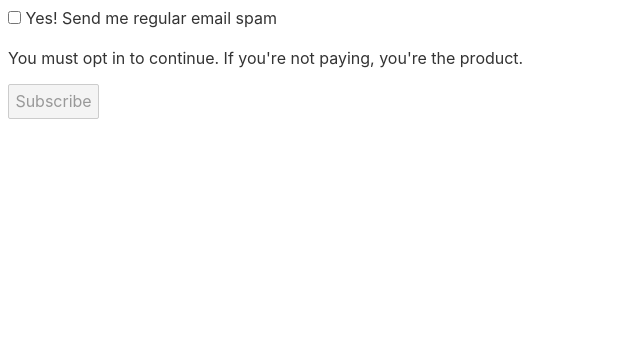
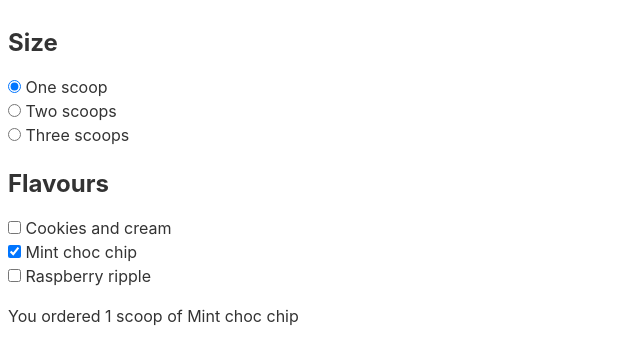
Before and after one commit to kkata/svelte-tutorial, a Svelte app: page / in a window 1280 px wide. Shown: the top 364 px of the page, without its empty margins (0-640 px from the left). Built offline with nearby package versions, Linux system fonts and the light colour scheme.

Commit message:
Bindings Group inputs

```diff
--- a/src/App.svelte
+++ b/src/App.svelte
@@ -1,16 +1,52 @@
 <script>
-let yes = false;
+let scoops = 1;
+let flavours = ["Mint choc chip"];
+let menu = ["Cookies and cream", "Mint choc chip", "Raspberry ripple"];
+
+function join(flavours) {
+  if (flavours.length === 1) return flavours[0];
+  return `${flavours.slice(0, -1).join(", ")} and ${
+    flavours[flavours.length - 1]
+  }`;
+}
 </script>
 
+<h2>Size</h2>
+
 <label>
-  <input type="checkbox" bind:checked="{yes}" />
-  Yes! Send me regular email spam
+  <input type="radio" bind:group="{scoops}" value="{1}" />
+  One scoop
 </label>
 
-{#if yes}
-  <p>Thank you. We will bombard your inbox and sell your personal details.</p>
+<label>
+  <input type="radio" bind:group="{scoops}" value="{2}" />
+  Two scoops
+</label>
+
+<label>
+  <input type="radio" bind:group="{scoops}" value="{3}" />
+  Three scoops
+</label>
+
+<h2>Flavours</h2>
+
+{#each menu as flavour}
+  <label>
+    <input type="checkbox" bind:group="{flavours}" value="{flavour}" />
+    {flavour}
+  </label>
+{/each}
+
+{#if flavours.length === 0}
+  <p>Please select at least one flavour</p>
+{:else if flavours.length > scoops}
+  <p>Can't order more flavours than scoops!</p>
 {:else}
-  <p>You must opt in to continue. If you're not paying, you're the product.</p>
+  <p>
+    You ordered
+    {scoops}
+    {scoops === 1 ? 'scoop' : 'scoops'}
+    of
+    {join(flavours)}
+  </p>
 {/if}
-
-<button disabled="{!yes}"> Subscribe </button>
```
